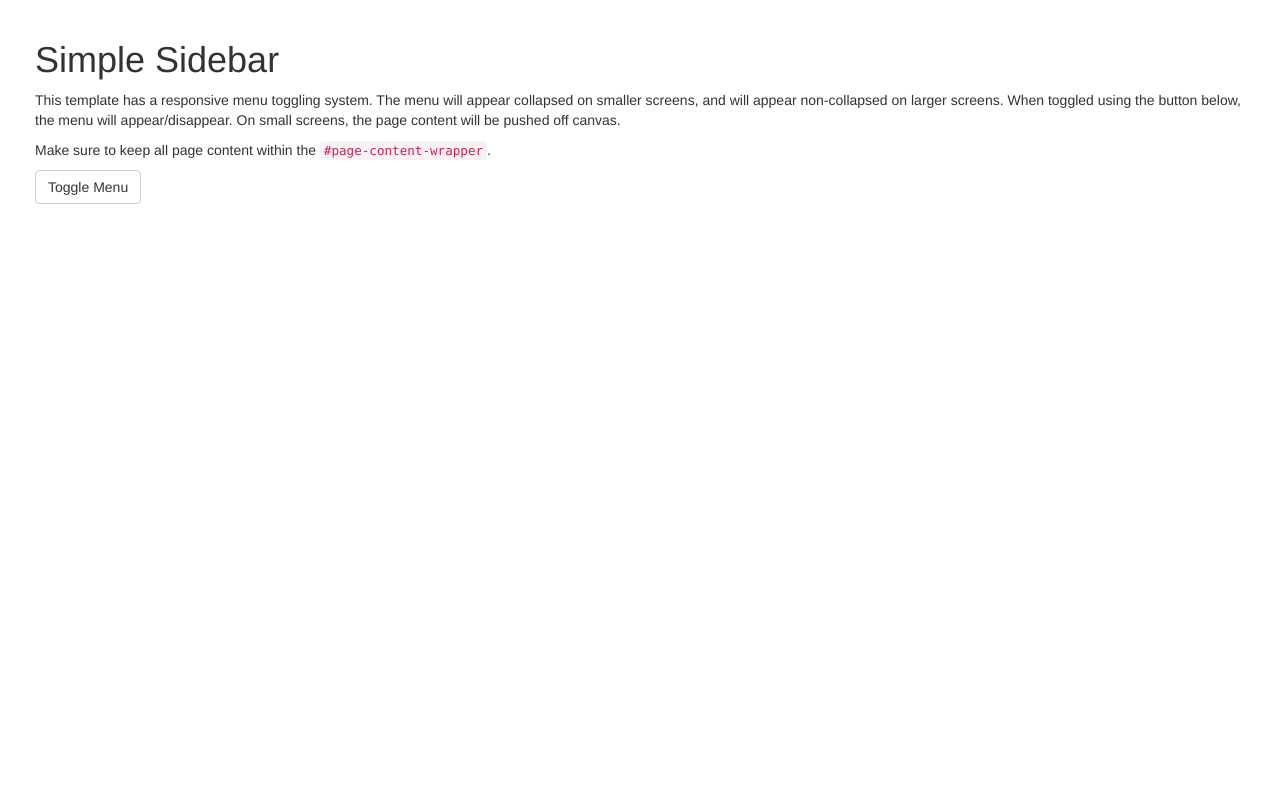
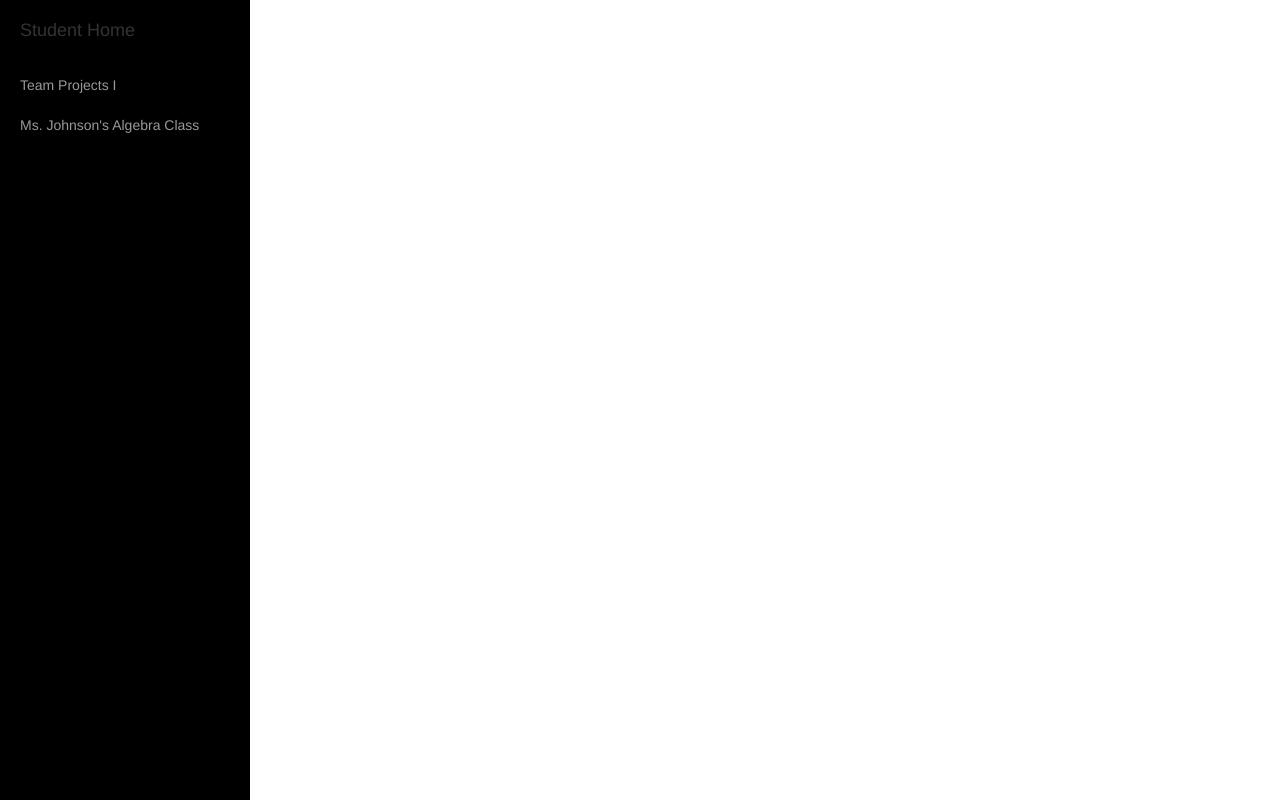
Before and after one commit to kristaboone/helpqueue, a Django app: a page that uses hq/usermain/templates/student_main.html in a window 1280 px wide. Run offline with Django 3.2, Linux system fonts and the light colour scheme; a user stored in the database is signed in; some libraries are stand-ins or nearby versions.

Commit message:
Update sidebar

```diff
--- a/hq/usermain/templates/student_main.html
+++ b/hq/usermain/templates/student_main.html
@@ -8,8 +8,6 @@
     <meta name="viewport" content="width=device-width, shrink-to-fit=no, initial-scale=1">
     <meta name="description" content="">
     <meta name="author" content="">
-
-    <title>Simple Sidebar - Start Bootstrap Template</title>
 
     <!-- Bootstrap Core CSS -->
     {% load static %}
@@ -29,55 +27,16 @@
 
 <body>
 
-    <div id="wrapper">
+    <div id="wrapper" class="toggled">
 
         <!-- Sidebar -->
         <div id="sidebar-wrapper">
             <ul class="sidebar-nav">
-                <li class="sidebar-brand">
-                    <a href="#">
-                        Start Bootstrap
-                    </a>
-                </li>
-                <li>
-                    <a href="#">Dashboard</a>
-                </li>
-                <li>
-                    <a href="#">Shortcuts</a>
-                </li>
-                <li>
-                    <a href="#">Overview</a>
-                </li>
-                <li>
-                    <a href="#">Events</a>
-                </li>
-                <li>
-                    <a href="#">About</a>
-                </li>
-                <li>
-                    <a href="#">Services</a>
-                </li>
-                <li>
-                    <a href="#">Contact</a>
-                </li>
+                <li class="sidebar-brand">Student Home</li>
+                <li><a href="#">Team Projects I</a></li>
+                <li><a href="#">Ms. Johnson's Algebra Class</a></li>
             </ul>
         </div>
-        <!-- /#sidebar-wrapper -->
-
-        <!-- Page Content -->
-        <div id="page-content-wrapper">
-            <div class="container-fluid">
-                <div class="row">
-                    <div class="col-lg-12">
-                        <h1>Simple Sidebar</h1>
-                        <p>This template has a responsive menu toggling system. The menu will appear collapsed on smaller screens, and will appear non-collapsed on larger screens. When toggled using the button below, the menu will appear/disappear. On small screens, the page content will be pushed off canvas.</p>
-                        <p>Make sure to keep all page content within the <code>#page-content-wrapper</code>.</p>
-                        <a href="#menu-toggle" class="btn btn-default" id="menu-toggle">Toggle Menu</a>
-                    </div>
-                </div>
-            </div>
-        </div>
-        <!-- /#page-content-wrapper -->
 
     </div>
     <!-- /#wrapper -->
@@ -88,14 +47,6 @@
     <!-- Bootstrap Core JavaScript -->
     <script src="{% static 'js/bootstrap.min.js' %}"></script>
 
-    <!-- Menu Toggle Script -->
-    <script>
-    $("#menu-toggle").click(function(e) {
-        e.preventDefault();
-        $("#wrapper").toggleClass("toggled");
-    });
-    </script>
-
 </body>
 
 </html>
```
Also changed, not shown: hq/usermain/templates/instructor_main.html (+4 -53 lines), hq/db.sqlite3.
